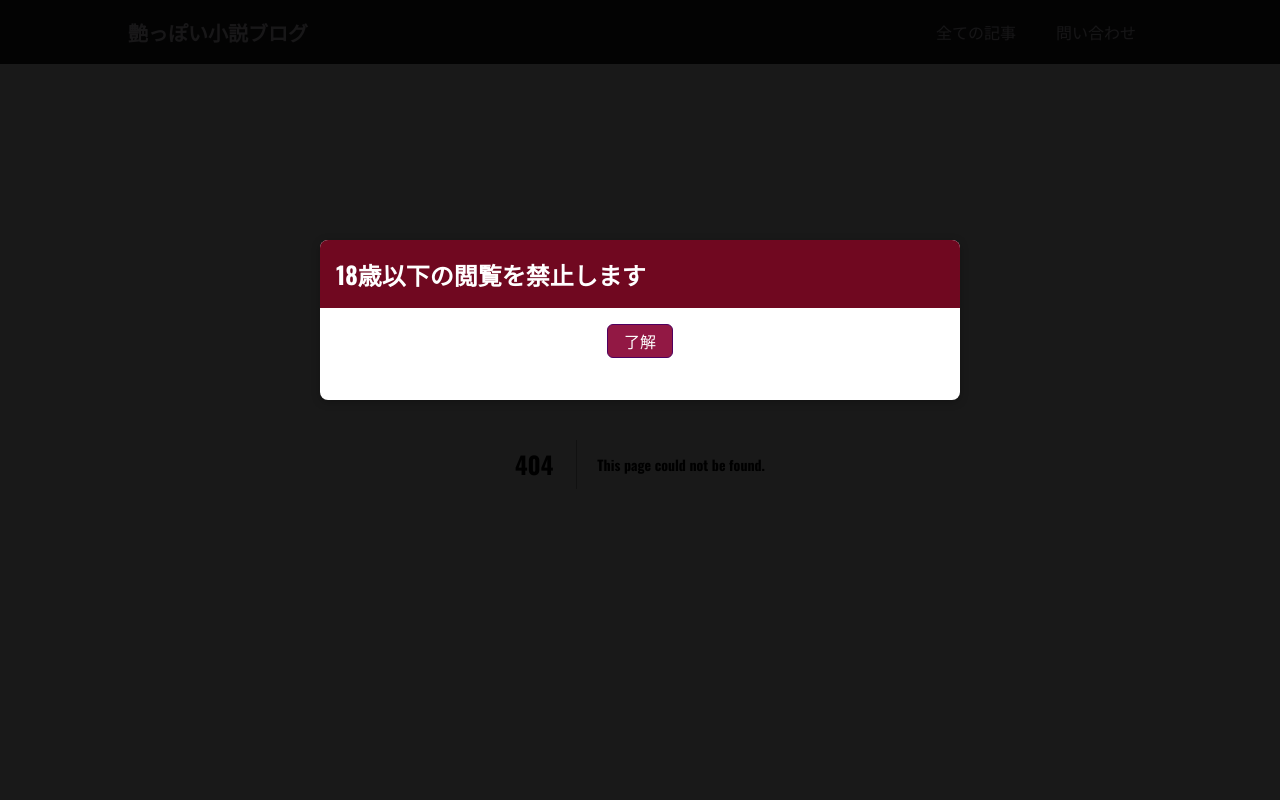
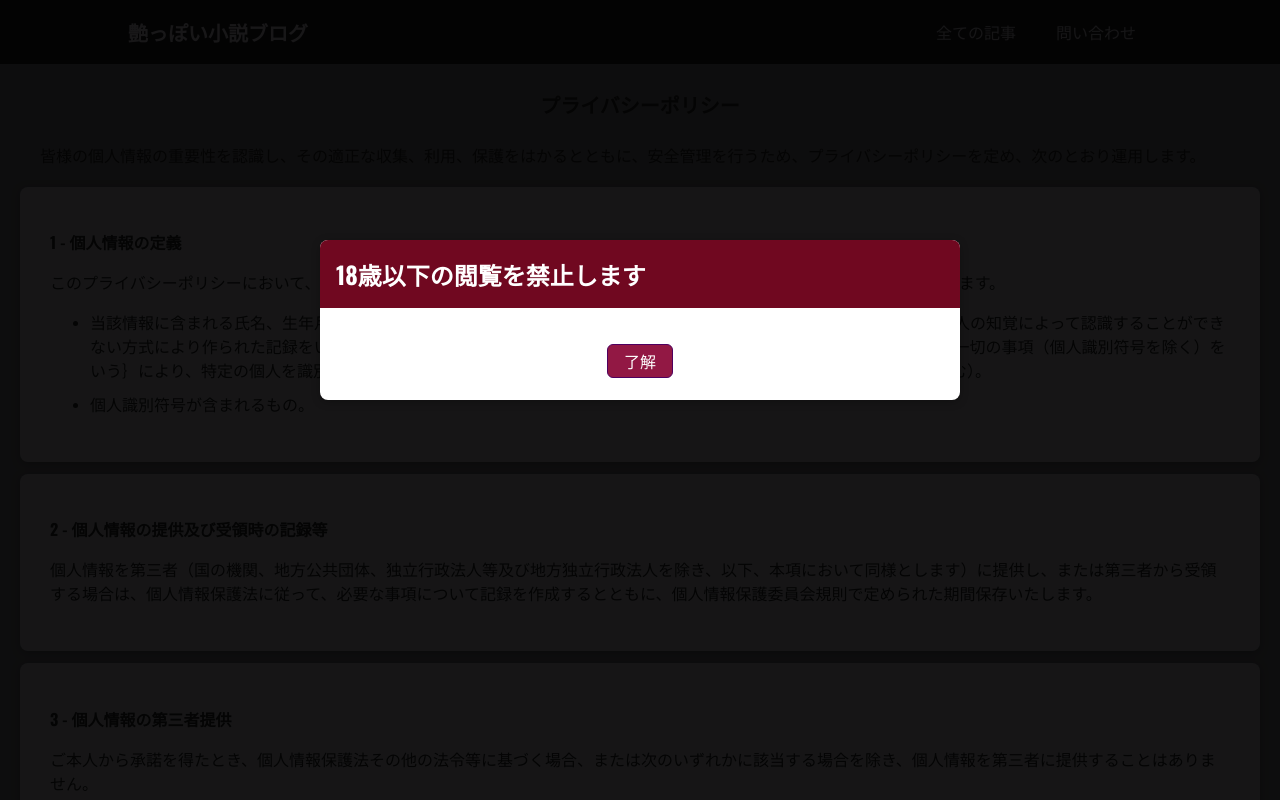
Before and after one commit to GeroWalther/ero-blog, a Next.js app: page /privacy-policy in a window 1280 px wide. Before the commit this address had no page. Shown: the top 800 px of the page. Built offline with nearby package versions, Linux system fonts and the light colour scheme.

Commit message:
added footer and privacy policy

```diff
--- /dev/null
+++ b/components/layout/footer.js
@@ -0,0 +1,24 @@
+import React from "react";
+import Link from "next/link";
+import Logo from "./logo";
+
+import classes from "./footer.module.css";
+
+export default function Footer() {
+  return (
+    <footer className={classes.footer}>
+      <div>
+        <Link href="/">
+          <Logo className={classes.h3} />
+        </Link>
+      </div>
+      <nav>
+        <ul>
+          <li>
+            <Link href="/privacy-policy">プライバシーポリシー</Link>
+          </li>
+        </ul>
+      </nav>
+    </footer>
+  );
+}
--- /dev/null
+++ b/components/layout/footer.module.css
@@ -0,0 +1,56 @@
+.footer {
+  margin-top: auto;
+  width: 100%;
+  height: 2rem;
+  background-color: var(--color-grey-900);
+  display: flex;
+  justify-content: space-between;
+  align-items: center;
+  padding: 0 10%;
+}
+
+.footer ul {
+  list-style: none;
+  display: flex;
+  align-items: baseline;
+  margin: 0;
+  padding: 0;
+}
+
+.footer li {
+  margin: 0 var(--size-4);
+}
+
+.footer a {
+  color: var(--color-grey-100);
+  font-size: var(--size-3);
+}
+.footer h3 {
+  font-size: var(--size-3);
+}
+
+.footer a:hover,
+.footer a:active,
+.footer a.active {
+  color: var(--color-grey-200);
+}
+
+@media (min-width: 768px) {
+  .footer ul {
+    gap: 0.5rem;
+  }
+
+  /* .footer a {
+    font-size: var(--size-3);
+  } */
+}
+
+@media (max-width: 425px) {
+  .footer ul {
+    gap: 0rem;
+  }
+
+  /* .footer a {
+    font-size: var(--size-2-5);
+  } */
+}
--- a/components/layout/layout.js
+++ b/components/layout/layout.js
@@ -1,6 +1,9 @@
-import { Fragment, useState, useEffect } from "react";
+import { useState } from "react";
 import Nav from "./nav";
 import Modal from "../ui/ErrorModal";
+import Footer from "./footer";
+
+import classes from "./layout.module.css";
 
 function Layout({ children }) {
   const [isOpen, setIsOpen] = useState(true);
@@ -11,12 +14,13 @@ function Layout({ children }) {
   }
 
   return (
-    <Fragment>
+    <div className={classes.container}>
       <Nav />
       <main>{children}</main>
 
       {isOpen && <Modal onClose={onCloseHandler} />}
-    </Fragment>
+      <Footer />
+    </div>
   );
 }
 
--- /dev/null
+++ b/components/layout/layout.module.css
@@ -0,0 +1,5 @@
+.container {
+  display: flex;
+  flex-direction: column;
+  min-height: 100vh;
+}
--- a/components/layout/logo.js
+++ b/components/layout/logo.js
@@ -1,5 +1,5 @@
 import classes from "./logo.module.css";
 function Logo() {
-  return <div className={classes.logo}>艶っぽい小説ブログ </div>;
+  return <h3 className={classes.logo}>艶っぽい小説ブログ</h3>;
 }
 export default Logo;
--- /dev/null
+++ b/components/policy/policy.js
@@ -0,0 +1,54 @@
+import React from "react";
+import Card from "../ui/Card";
+import classes from "./policy.module.css";
+
+export default function Policy() {
+  return (
+    <div className={classes.policy}>
+      <h1>プライバシーポリシー</h1>
+      <div className={classes.d}>
+        皆様の個人情報の重要性を認識し、その適正な収集、利用、保護をはかるとともに、安全管理を行うため、プライバシーポリシーを定め、次のとおり運用します。
+      </div>
+      <Card className={classes.textcon}>
+        <h2>1 - 個人情報の定義</h2>
+        <p>
+          このプライバシーポリシーにおいて、個人情報とは生存する個人に関する情報であって、以下のいずれかに該当するものをいいます。
+        </p>
+        <ul>
+          <li>
+            当該情報に含まれる氏名、生年月日その他の記述等｛文書、図画もしくは電磁的記録（電子的方式、磁気的方式そのほか人の知覚によって認識することができない方式により作られた記録をいう）に記載され、もしくは記録され、または音声、動作その他の方法を用いて表された一切の事項（個人識別符号を除く）をいう｝により、特定の個人を識別できるもの（他の情報と容易に照合でき、それにより特定の個人を識別できるものを含む）。
+          </li>
+
+          <li>個人識別符号が含まれるもの。</li>
+        </ul>
+      </Card>
+      <Card className={classes.textcon}>
+        <h2>2 - 個人情報の提供及び受領時の記録等</h2>
+        <p>
+          個人情報を第三者（国の機関、地方公共団体、独立行政法人等及び地方独立行政法人を除き、以下、本項において同様とします）に提供し、または第三者から受領する場合は、個人情報保護法に従って、必要な事項について記録を作成するとともに、個人情報保護委員会規則で定められた期間保存いたします。
+        </p>
+      </Card>
+      <Card className={classes.textcon}>
+        <h2>3 - 個人情報の第三者提供</h2>
+        <p>
+          ご本人から承諾を得たとき、個人情報保護法その他の法令等に基づく場合、または次のいずれかに該当する場合を除き、個人情報を第三者に提供することはありません。
+        </p>
+        <ul>
+          <li>
+            人の生命、身体、または財産の保護のために個人データの第三者提供が必要である場合であって、本人の同意を得ることが困難である場合
+          </li>
+          <li>
+            公衆衛生の向上または児童の健全な育成の推進のために特に必要がある場合であって、本人の同意を取ることが困難である場合
+          </li>
+
+          <li>
+            国の機関もしくは地方公共団体またはその委託を受けた者が法令の定める事務を遂行することに対して協力する場合であって、本人の同意を得ることにより当該事務の遂行に支障を及ぼすおそれがある場合。
+          </li>
+          <li>
+            また、ご本人から承諾を得たとき、または個人情報保護法で認められている場合を除き、個人情報を海外の第三者に提供することはありません。
+          </li>
+        </ul>
+      </Card>
+    </div>
+  );
+}
--- /dev/null
+++ b/components/policy/policy.module.css
@@ -0,0 +1,32 @@
+.policy {
+  margin-top: var(--size-3);
+  display: flex;
+  flex-direction: column;
+  min-height: 100vh;
+  margin-left: 20px;
+  margin-right: 20px;
+}
+
+.policy h1 {
+  font-size: var(--size-5);
+  text-align: center;
+}
+.policy .d {
+  margin-top: -10px;
+  padding: 20px 20px;
+}
+
+.textcon {
+  margin-bottom: var(--size-3);
+  padding: 30px 30px;
+  background-color: var(--color-grey-100);
+  justify-content: center;
+}
+
+.textcon li {
+  margin-top: 10px;
+}
+
+.textcon h2 {
+  font-size: var(--size-4);
+}
--- a/components/ui/Button.module.css
+++ b/components/ui/Button.module.css
@@ -6,6 +6,7 @@
   padding: 0.25rem 1rem;
   cursor: pointer;
   border-radius: 6px;
+  margin-top: 20px;
 }
 
 .button:hover,
--- /dev/null
+++ b/pages/privacy-policy.js
@@ -0,0 +1,18 @@
+import Policy from "../components/policy/policy";
+import Head from "next/head";
+import { Fragment } from "react";
+
+export default function () {
+  return (
+    <Fragment>
+      <Head>
+        <title>プライバシーポリシー</title>
+        <meta
+          name="description"
+          content="艶っぽいブログのプライバシーポリシー。- 皆様の個人情報の重要性を認識し、その適正な収集、利用、保護をはかるとともに、安全管理を行うため、プライバシーポリシーを定め、次のとおり運用します。"
+        />
+      </Head>
+      <Policy />
+    </Fragment>
+  );
+}
```
